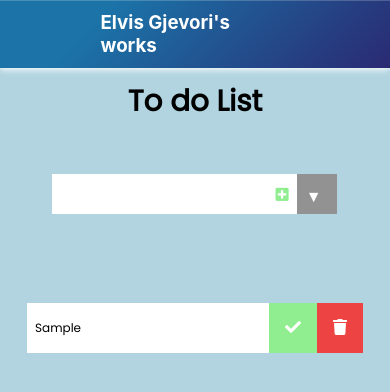
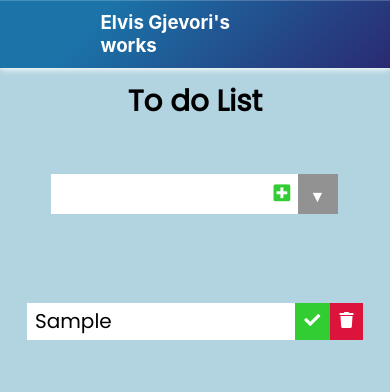
Before and after one commit to elvisgj/portfolio, a React (Create React App) app: page /todo in a window 390 px wide. Both pictures are taken after typing "Sample" into the empty fields and a click on the button 282 px from the left and 194 px from the top of the page. Shown: the top 392 px of the page. Built offline with nearby package versions, Linux system fonts and the light colour scheme.

Commit message:
todo size

```diff
--- a/src/to_do_app/Todo.css
+++ b/src/to_do_app/Todo.css
@@ -22,18 +22,18 @@ header {
 .form-input,
 .form-button {
   padding: 0.5rem;
-  font-size: 2rem;
+  font-size: 1.2rem;
   border: none;
   background: white;
 }
 .form-button {
-  color: lightgreen;
+  color: #32cd32;
   background: #f7fffe;
   cursor: pointer;
   transition: all 0.3s ease;
 }
 .form-button:hover {
-  background: lightgreen;
+  background: #32cd32;
   color: white;
 }
 .todo-container {
@@ -50,7 +50,7 @@ header {
 .todo {
   margin: 0.5rem;
   background: white;
-  font-size: 1.5rem;
+  font-size: 1rem;
   color: black;
   display: flex;
   justify-content: space-between;
@@ -58,7 +58,7 @@ header {
   transition: all 1s ease;
 }
 .filter-todo {
-  padding: 1rem;
+  padding: 0.5rem;
 }
 .todo li {
   flex: 1;
@@ -66,15 +66,15 @@ header {
 
 .trash-btn,
 .complete-btn {
-  background: #ee4343;
+  background: #dc143c;
   color: white;
   border: none;
-  padding: 1rem;
+  padding: 0.6rem;
   cursor: pointer;
   font-size: 1rem;
 }
 .complete-btn {
-  background: lightgreen;
+  background: #32cd32;
 }
 .todo-item {
   padding: 0rem 0.5rem;
@@ -120,7 +120,7 @@ select {
   position: absolute;
   top: 0;
   right: 0;
-  padding: 1rem;
+  padding: 0.5rem;
   background: #616161;
   cursor: pointer;
   pointer-events: none;
@@ -155,7 +155,7 @@ select {
     position: absolute;
     top: 0;
     right: 0;
-    padding: 10px 15px 25px 15px;
+    padding: 10px 13px 25px 15px;
     background: #929292;
     cursor: pointer;
     pointer-events: none;
@@ -169,7 +169,7 @@ select {
 
   .form-button {
     padding: 0.5rem;
-    font-size: 15px;
+    font-size: 1.2rem;
     border: none;
     background: white;
     height: 40px;
@@ -178,7 +178,7 @@ select {
   .todo {
     margin: 0.5rem;
     background: white;
-    font-size: 12px;
+    font-size: 20px;
     color: black;
     display: flex;
     justify-content: space-between;
```
